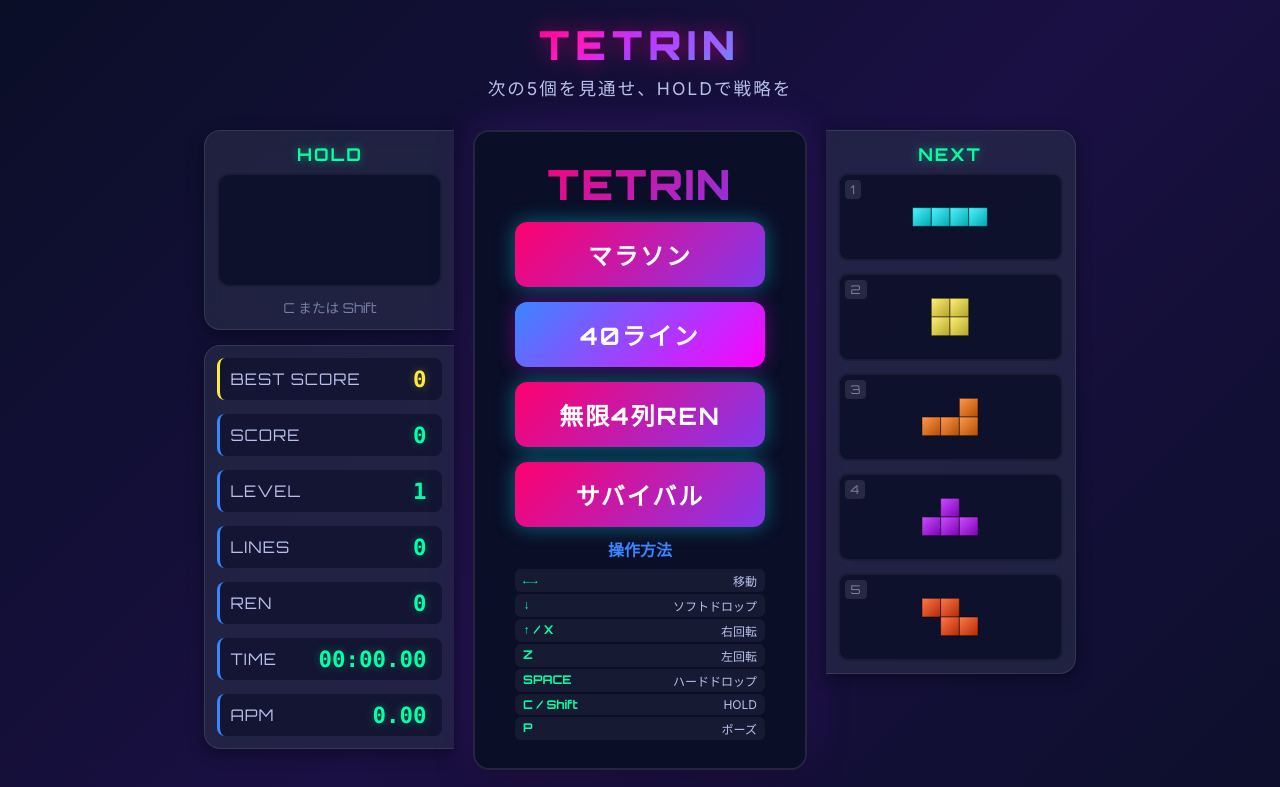
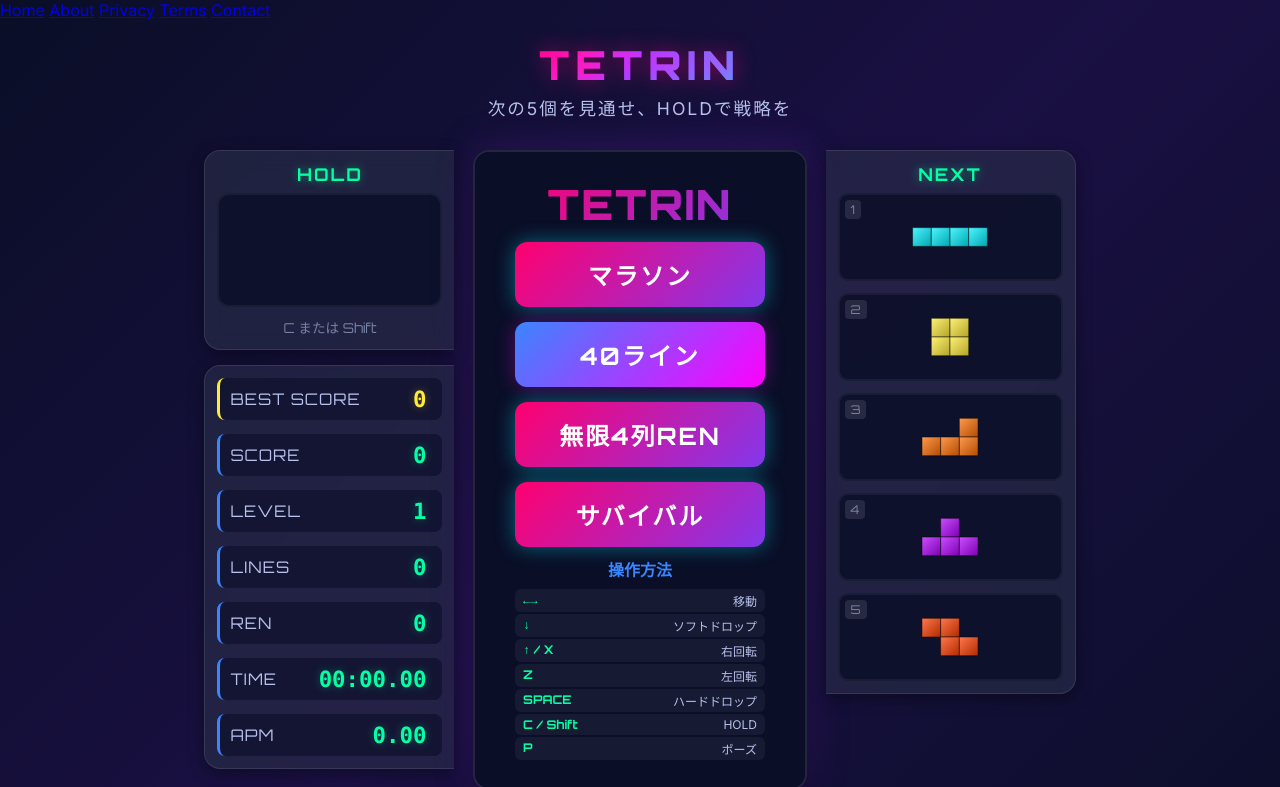
Before and after one commit to tetorin0305-sketch/TETRIN, a plain HTML site: page index.html in a window 1280 px wide. Shown: the top 787 px of the page. Drawn offline with Linux system fonts and the light colour scheme.

Commit message:
Add files via upload

```diff
--- a/index.html
+++ b/index.html
@@ -1,3 +1,12 @@
+  <nav>
+    <a href="./nav.html">Home</a>
+    <a href="./about.html">About</a>
+    <a href="./privacy.html">Privacy</a>
+    <a href="./terms.html">Terms</a>
+    <a href="./contact.html">Contact</a>
+  </nav>
+
+
 <!DOCTYPE html>
 <html lang="ja">
 
```
